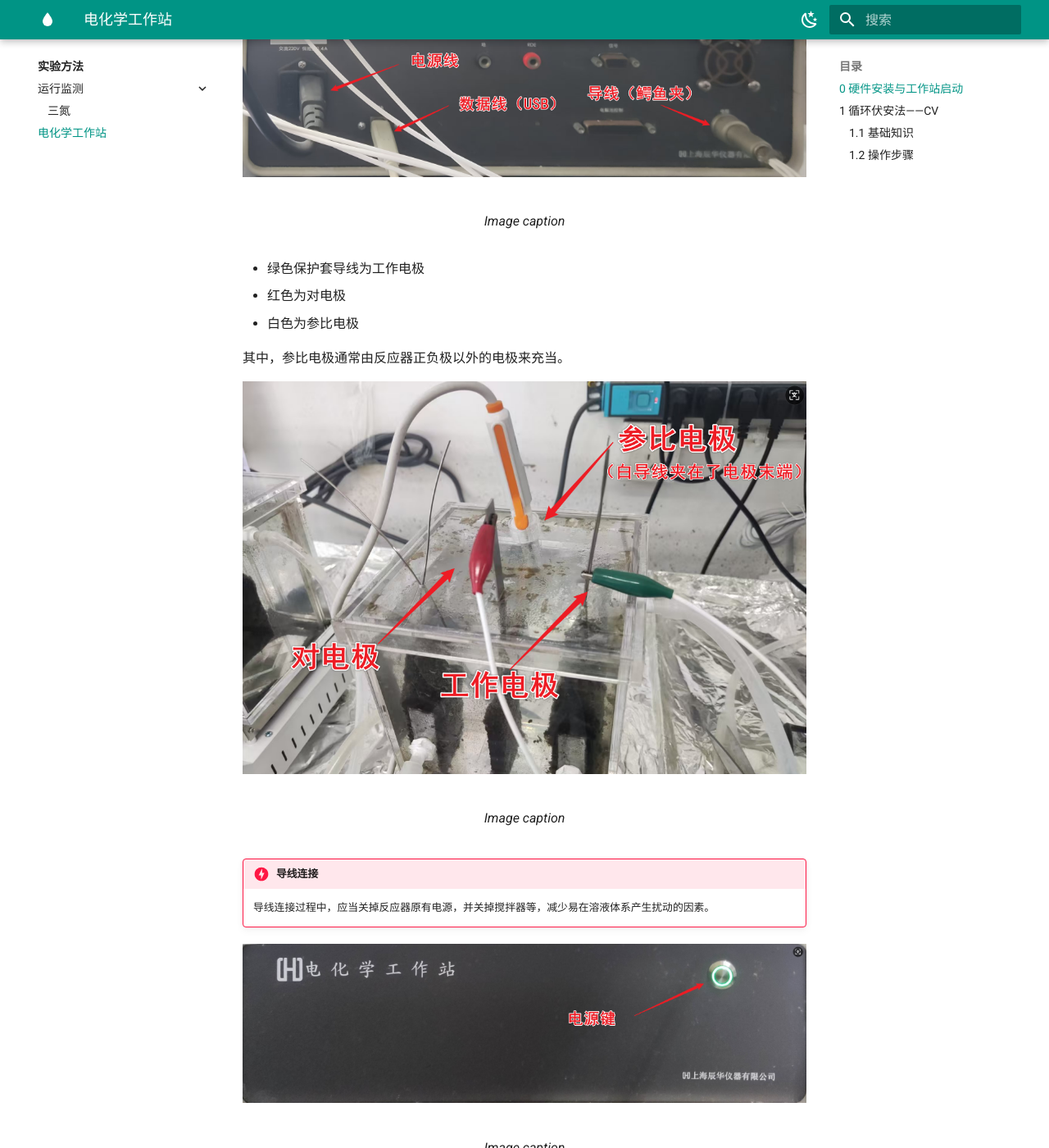
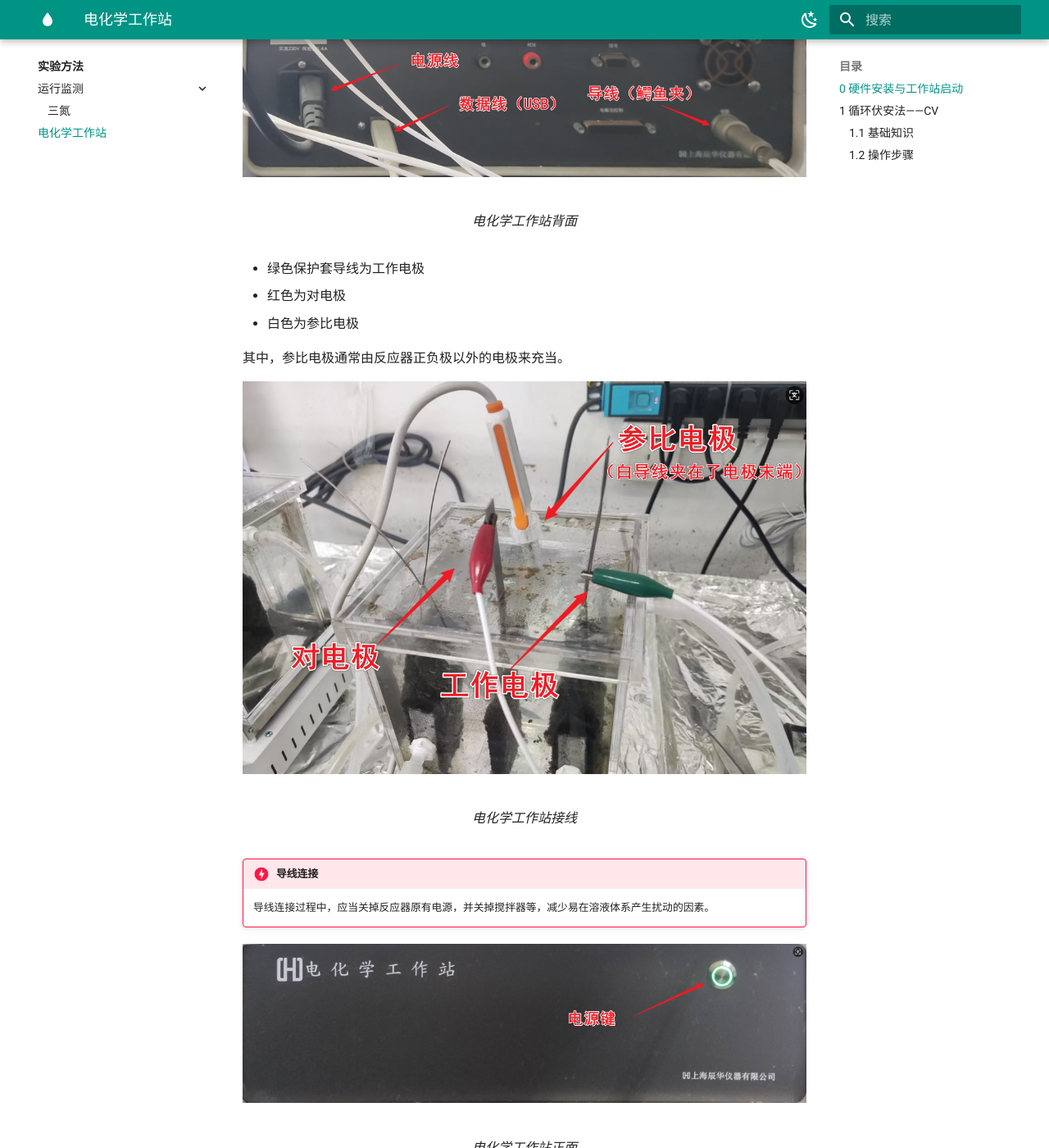
Before and after one commit to JesseHaoTian/HTBlog, an MkDocs documentation site: the page built from docs/1Experiment_Methods/Electrochemical_Workstation/Electrochemical_Workstation.md, in a window 1280 px wide and 1400 px high, scrolled down 342 px. Shown: the whole window at 82% size. Built offline with MkDocs 1.6.1 and Material for MkDocs 9.7.7, drawn with Linux system fonts in a browser that asks for light colours.

Commit message:
2025-03-31_12:43:34 update

```diff
--- a/docs/1Experiment_Methods/Electrochemical_Workstation/Electrochemical_Workstation.md
+++ b/docs/1Experiment_Methods/Electrochemical_Workstation/Electrochemical_Workstation.md
@@ -6,7 +6,7 @@
 
 <figure markdown="span">
   ![电化学工作站背面](./Electrochemical_Workstation_Back.png)
-  <figcaption>Image caption</figcaption>
+  <figcaption>电化学工作站背面</figcaption>
 </figure>
 
 - 绿色保护套导线为工作电极
@@ -16,8 +16,8 @@
 其中，参比电极通常由反应器正负极以外的电极来充当。
 
 <figure markdown="span">
-  ![电化学工作站正面](./Electrochemical_Workstation_Wiring.png)
-  <figcaption>Image caption</figcaption>
+  ![电化学工作站接线](./Electrochemical_Workstation_Wiring.png)
+  <figcaption>电化学工作站接线</figcaption>
 </figure>
 
 !!! danger "导线连接"
@@ -26,7 +26,7 @@
 
 <figure markdown="span">
   ![电化学工作站正面](./Electrochemical_Workstation_Front.png)
-  <figcaption>Image caption</figcaption>
+  <figcaption>电化学工作站正面</figcaption>
 </figure>
 
 接线完成后，应当先启动电化学工作站，再从电脑上打开软件。按照如下路径进行硬件检测，听到“titak”声即为正常。
--- a/mkdocs.yml
+++ b/mkdocs.yml
@@ -79,6 +79,8 @@ markdown_extensions:
   - footnotes
   # Image
   - pymdownx.blocks.caption
+    # tables
+  - tables
 
 
 extra_css:
```
